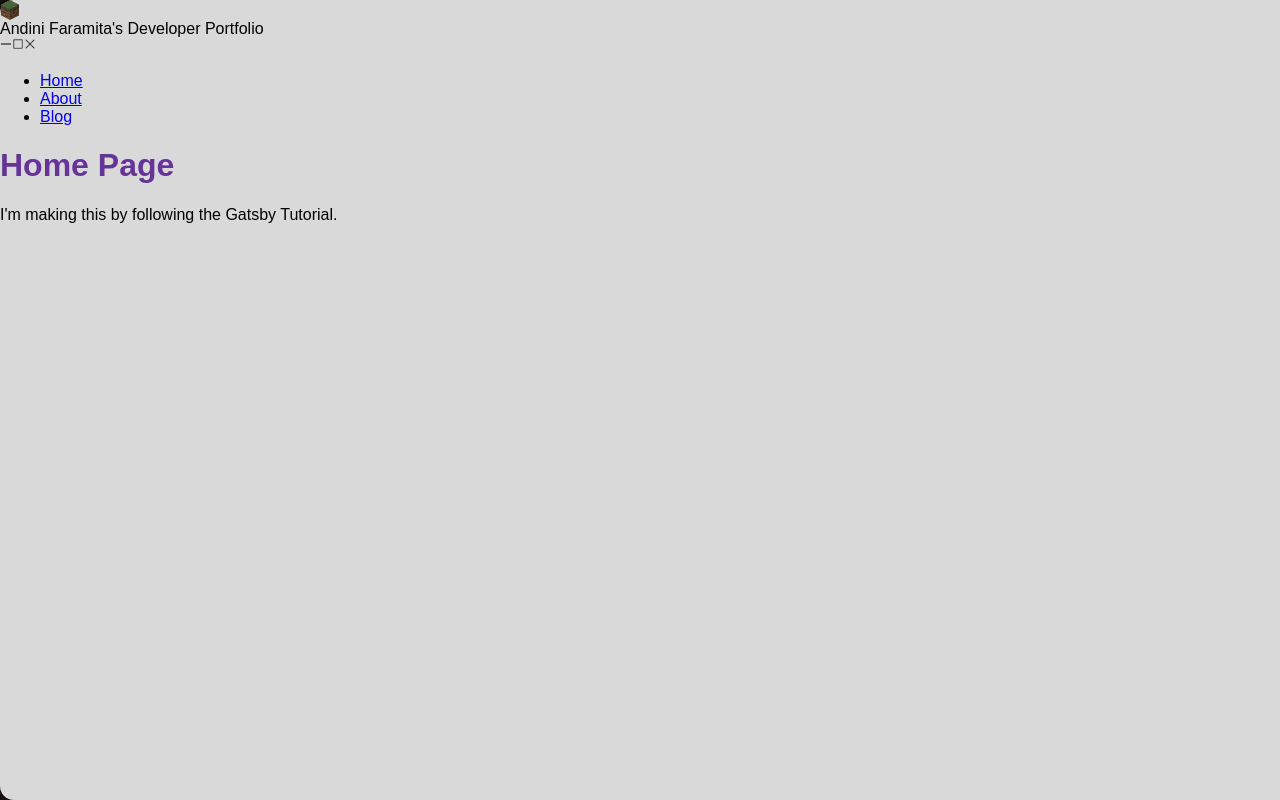
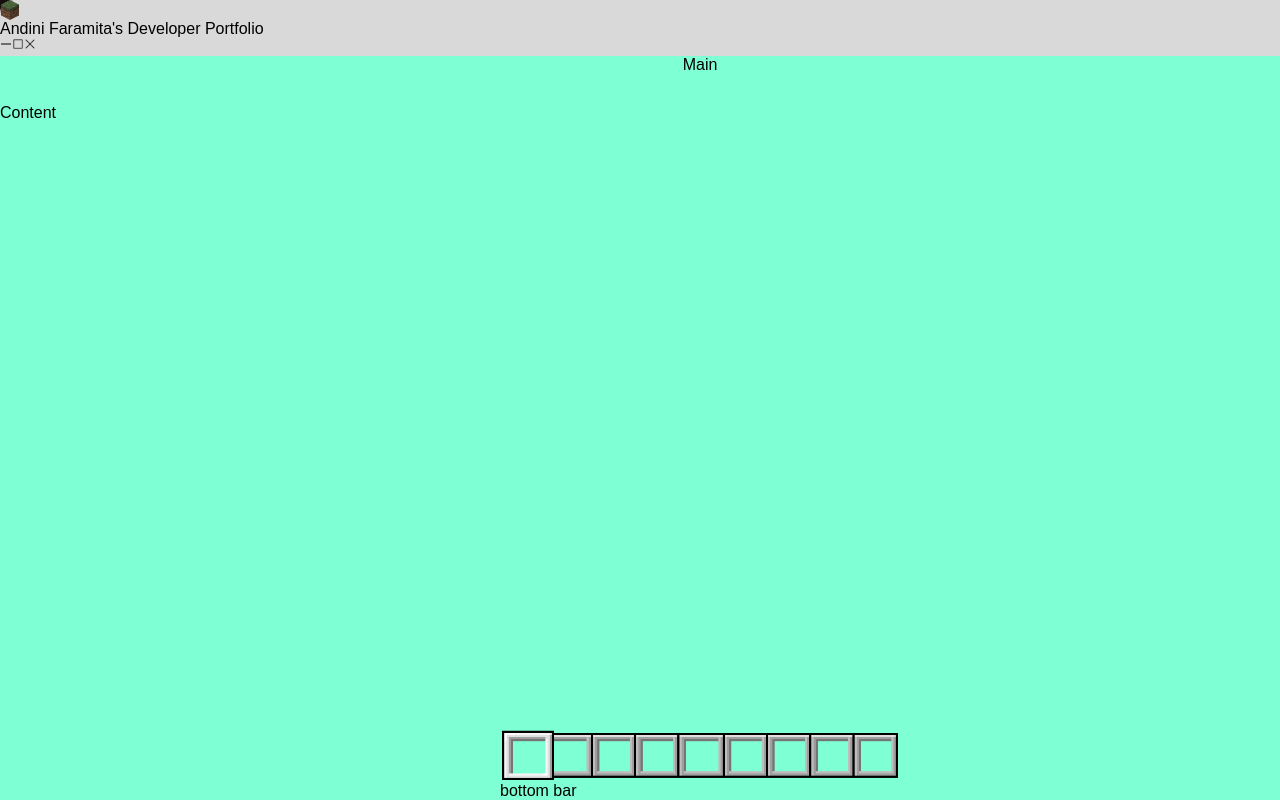
Before and after one commit to gittyaulia/developer-portfolio, a Gatsby site: page / in a window 1280 px wide. Shown: the top 800 px of the page. Built offline with nearby package versions, Linux system fonts and the light colour scheme; Gatsby itself is replaced by a stand-in of ours.

Commit message:
fixed bottom nav bar

```diff
--- a/src/components/layout.js
+++ b/src/components/layout.js
@@ -1,15 +1,20 @@
 import * as React from 'react'
-import { Link, useStaticQuery, graphql } from 'gatsby'
+import { useStaticQuery, graphql } from 'gatsby'
 import { StaticImage } from 'gatsby-plugin-image'
 import {
+    parent,
     container,
     topBar,
-    heading,
     windowDecor,
-    navLinks,
-    navLinkItem,
-    navLinkText,
-    siteTitle
+    // heading,
+    // navLinks,
+    // navLinkItem,
+    // navLinkText,
+    siteTitle,
+    main,
+    content,
+    bottomBar
+    // navBar
   } from './layout.module.css'
 
 const Layout = ({ pageTitle, children }) => {
@@ -23,19 +28,20 @@ const Layout = ({ pageTitle, children }) => {
         }
         `)
   return (
+    <div className={parent}>
         <div className={container}>
+
+            {/* Top window bar */}
             <div className={topBar}>
                 <StaticImage
                     alt="Grass block icon from Minecraft"
-                src="../images/Grass_Block.png"
+                    src="../images/grass_block.png"
                     placeholder="blurred"
                     width={20}
                     height={20}
                     quality={100}
                 />
-
                 <header className={siteTitle}>{data.site.siteMetadata.title}</header>
-
                 <div className={windowDecor}>
                     <StaticImage
                         alt="Minimize window icon"
@@ -54,7 +60,9 @@ const Layout = ({ pageTitle, children }) => {
                     />
                 </div>
             </div>
-        <nav>
+
+            {/* Page content */}
+            {/* <nav>
                 <ul className={navLinks}>
                     <li className={navLinkItem}><Link to="/" className={navLinkText}>Home</Link></li>
                     <li className={navLinkItem}><Link to="/about" className={navLinkText}>About</Link></li>
@@ -64,10 +72,26 @@ const Layout = ({ pageTitle, children }) => {
             <main>
                 <h1 className={heading}>{pageTitle}</h1>
                 {children}
-        </main>
+            </main> */}
+            <div className={main}>
+                Main
+                <div className={content}>Content</div>
 
-        <div></div>
+                {/* Bottom navigation bar */}
+                <div className={bottomBar}>
+                    <StaticImage
+                        alt="Close window icon"
+                        src="../images/minecraft_hotbar.png"
+                        width={400}
+                        quality={100}
+                    />
+                    <header>bottom bar</header>
                 </div>
+            </div>
+
+        </div>
+    </div>
+
   )
 }
 
--- a/src/components/layout.module.css
+++ b/src/components/layout.module.css
@@ -1,3 +1,9 @@
+.parent {
+    position: relative;
+    width: 100vw;
+    height: 100vh;
+}
+
 .container {
     position: absolute;
     width: 1400px;
@@ -6,7 +12,10 @@
     background-color:#D9D9D9;
     border-radius: 14px;
 
-    /* Centering a Div */
+    display: flex;
+    flex-direction: column;
+
+    /* Centering container*/
     left: 0px;
     right: 0px;
     bottom: 0px;
@@ -16,11 +25,11 @@
 
 .top-bar {
     background-color: #F7F1F5;
-    height: 30px;
+    height: 4%;
     border-top-left-radius: 1em;
     border-top-right-radius: 1em;
 
-    /* Centering elements vertically in a Div */
+    /* Centering window bar */
     display: flex;
     align-items: center;
 
@@ -32,7 +41,7 @@
 }
 
 .site-title {
-    font-size: 0.8rem;
+    font-size: 0.82rem;
 }
 
 .window-decor {
@@ -46,8 +55,31 @@
     object-position: 100px 50px;
 } */
 
+.main {
+    width: 100%;
+    height: 100%;
+
+    display: flex;
+    flex-direction: column;
+    align-items: center;
+    justify-content: space-between;
+    background-color: aquamarine;
+    position:relative
+}
+
+.content {
+    display: flex;
+
+    height: 80%;
+    width: 100%;
+
+    position: relative;
+}
+
 .bottom-bar {
-    margin: auto;
+    display: flex;
+    position: relative;
+    bottom: 0;
 }
 
 .heading {
```
Also changed, not shown: src/images/minecraft_hotbar.png (added). Lines whose indentation alone changed are shown as unchanged.
